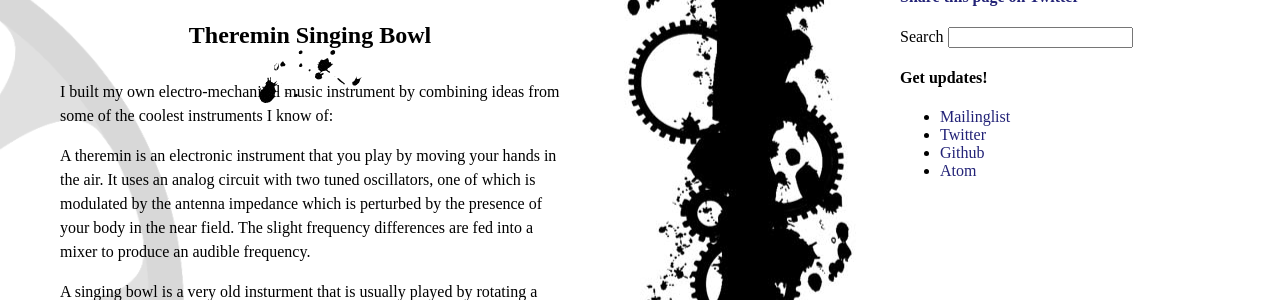
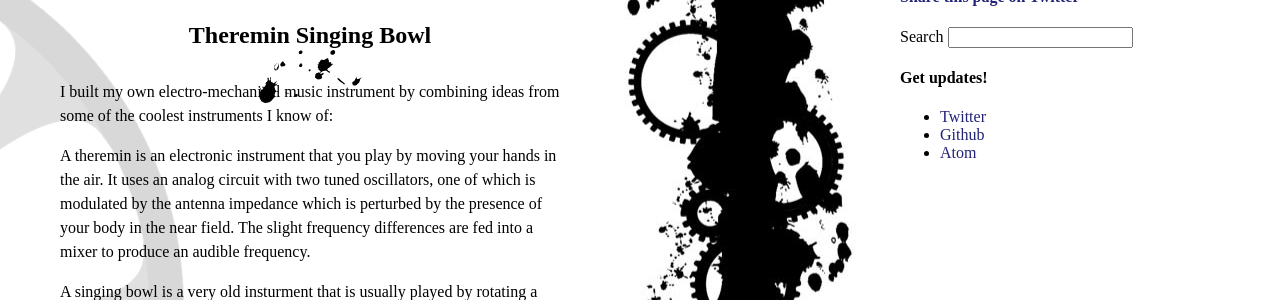
Before and after one commit to pepijndevos/pepijndevos.github.com, a Jekyll site: the page built from index.html, in a window 1280 px wide. Shown: the part 193-493 px from the top of the page. Built offline with Jekyll 4.4.1, drawn with Linux system fonts in a browser that asks for light colours; nearby versions of some CDN libraries; some web fonts are replaced; the list of posts is cut into pages by our own code.

Commit message:
mailchimp sucks

```diff
--- a/_layouts/default.html
+++ b/_layouts/default.html
@@ -52,7 +52,7 @@
                             {% endif %}
                             <h4>Get updates!</h4>
                             <ul>
-                                    <li><a href="http://eepurl.com/iKGOdY">Mailinglist</a></li>
+                                    <!--<li><a href="http://eepurl.com/iKGOdY">Mailinglist</a></li>-->
                                     <li><a href="http://twitter.com/pepijndevos">Twitter</a></li>
                                     <li><a href="http://github.com/pepijndevos">Github</a></li>
                                     <li><a href="/feed.xml">Atom</a></li>
```
